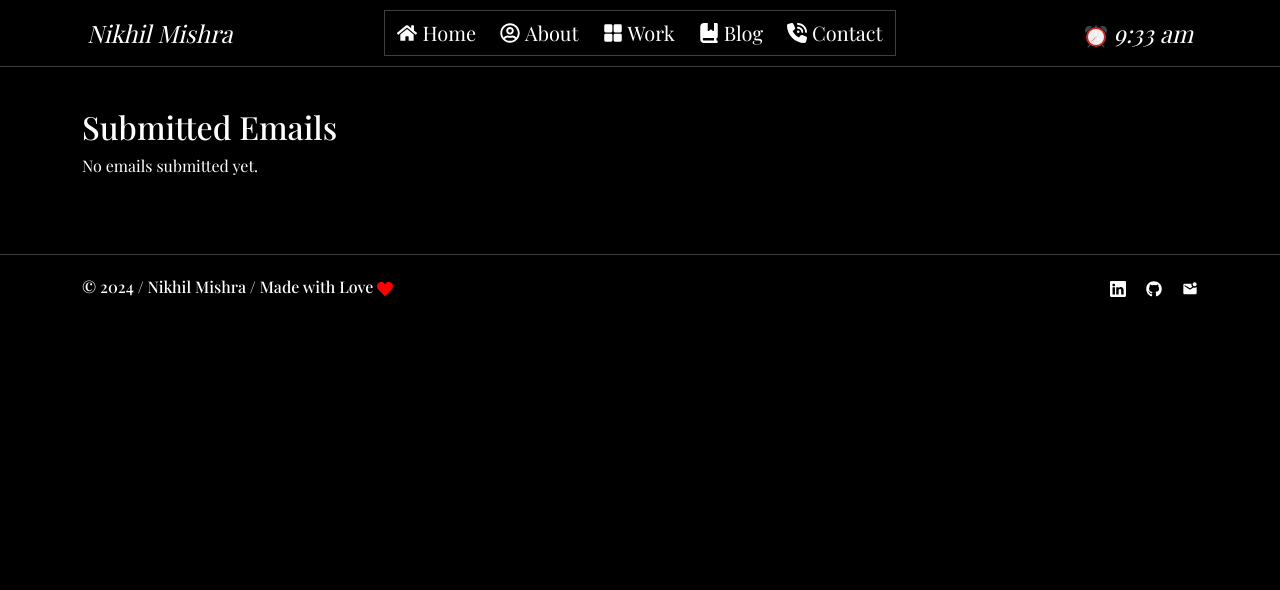
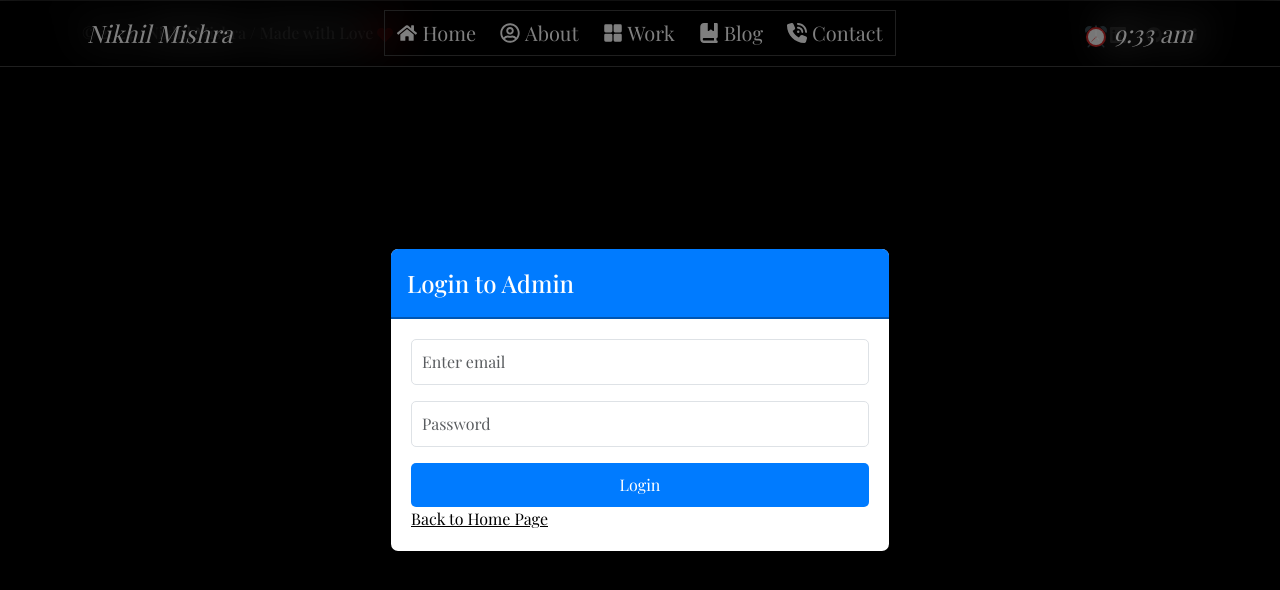
Before and after one commit to nikhil7476/nikhil-mishra-card, a Next.js app: page /admin in a window 1280 px wide. Shown: the top 590 px of the page. Built offline with nearby package versions, Linux system fonts and the light colour scheme; a web font is replaced by a local one.

Commit message:
modified:   src/pages/admin.js 	modified:   src/styles/Admin.module.css 	modified:   src/styles/globals.css

```diff
--- a/src/pages/admin.js
+++ b/src/pages/admin.js
@@ -1,35 +1,180 @@
-import { useEffect, useState } from 'react';
-import { Table, Button, Container } from 'react-bootstrap';
+// import { useEffect, useState } from 'react';
+// import { Table, Button, Container } from 'react-bootstrap';
+// import styles from "@/styles/Admin.module.css";
+
+// const Admin = () => {
+//     const [emailList, setEmailList] = useState([]);
+
+//     useEffect(() => {
+//         const storedEmails = localStorage.getItem('emails');
+//         if (storedEmails) {
+//             setEmailList(JSON.parse(storedEmails)); // Load emails from local storage
+//         }
+//     }, []);
+
+//     const handleDelete = (index) => {
+//         // Create a new list of emails excluding the one at the specified index
+//         const updatedEmails = emailList.filter((_, i) => i !== index);
+
+//         // Update the local storage and the state
+//         localStorage.setItem('emails', JSON.stringify(updatedEmails));
+//         setEmailList(updatedEmails); // Update the state to reflect changes
+//     };
+
+//     return (
+//         <>
+//             <section className={styles.adminMain}>
+//                 <Container className="mt-5">
+//                     <h2>Submitted Emails</h2>
+//                     {emailList.length > 0 ? (
+//                         <Table striped bordered hover>
+//                             <thead>
+//                                 <tr>
+//                                     <th>#</th>
+//                                     <th>Email Address</th>
+//                                     <th>Date of Subscription</th>
+//                                     <th>Actions</th>
+//                                 </tr>
+//                             </thead>
+//                             <tbody>
+//                                 {emailList.map((entry, index) => (
+//                                     <tr key={index}>
+//                                         <td>{index + 1}</td>
+//                                         <td>{entry.email}</td>
+//                                         <td>{new Date(entry.date).toLocaleString()}</td> {/* Format the date */}
+//                                         <td>
+//                                             <Button
+//                                                 variant="danger"
+//                                                 onClick={() => handleDelete(index)} // Call delete function
+//                                             >
+//                                                 Delete
+//                                             </Button>
+//                                         </td>
+//                                     </tr>
+//                                 ))}
+//                             </tbody>
+//                         </Table>
+//                     ) : (
+//                         <p>No emails submitted yet.</p>
+//                     )}
+//                 </Container>
+//             </section>
+//         </>
+//     );
+// };
+
+// export default Admin;
+
+import { useState, useEffect } from 'react';
+import { Table, Button, Container, Modal, Form } from 'react-bootstrap';
 import styles from "@/styles/Admin.module.css";
+import Link from 'next/link';
 
 const Admin = () => {
     const [emailList, setEmailList] = useState([]);
+    const [showModal, setShowModal] = useState(null);
+    const [username, setUsername] = useState('');
+    const [password, setPassword] = useState('');
+    const [error, setError] = useState('');
+
+    useEffect(() => {
+        const isLoggedIn = localStorage.getItem('isLoggedIn') === 'true';
+        setShowModal(isLoggedIn ? false : true);
+    }, []);
+
+    const handleLogin = () => {
+        if (username === 'nikhil@gmail.com' && password === 'Shivoham@24') {
+            setShowModal(false);
+            localStorage.setItem('isLoggedIn', 'true');
+        } else {
+            setError('Invalid credentials');
+        }
+    };
+
+    const handleLogout = () => {
+        localStorage.removeItem('isLoggedIn');
+        setShowModal(true);
+    };
 
     useEffect(() => {
         const storedEmails = localStorage.getItem('emails');
         if (storedEmails) {
-            setEmailList(JSON.parse(storedEmails)); // Load emails from local storage
+            setEmailList(JSON.parse(storedEmails));
         }
     }, []);
 
     const handleDelete = (index) => {
-        // Create a new list of emails excluding the one at the specified index
         const updatedEmails = emailList.filter((_, i) => i !== index);
-
-        // Update the local storage and the state
         localStorage.setItem('emails', JSON.stringify(updatedEmails));
-        setEmailList(updatedEmails); // Update the state to reflect changes
+        setEmailList(updatedEmails);
     };
 
     return (
         <>
+            {/* Styled Login Modal */}
+            {showModal !== null && (
+                <Modal
+                    show={showModal}
+                    onHide={() => { }}
+                    centered
+                    className={styles.loginModal}
+                >
+                    <Modal.Header closeButton className={styles.modalHeader}>
+                        <Modal.Title>Login to Admin</Modal.Title>
+                    </Modal.Header>
+                    <Modal.Body className={styles.modalBody}>
+                        <Form>
+                            <Form.Group className="mb-3">
+                                <Form.Control
+                                    type="email"
+                                    placeholder="Enter email"
+                                    value={username}
+                                    onChange={(e) => setUsername(e.target.value)}
+                                    className={styles.inputField}
+                                />
+                            </Form.Group>
+
+                            <Form.Group className="mb-3">
+                                <Form.Control
+                                    type="password"
+                                    placeholder="Password"
+                                    value={password}
+                                    onChange={(e) => setPassword(e.target.value)}
+                                    className={styles.inputField}
+                                />
+                            </Form.Group>
+
+                            {error && <p className={styles.errorText}>{error}</p>}
+
+                            <Button
+                                variant="primary"
+                                onClick={handleLogin}
+                                className={styles.loginButton}
+                            >
+                                Login
+                            </Button>
+                        </Form>
+                        <Link href="/home" title="Back to Home" className={styles.back}>Back to Home Page</Link>
+                    </Modal.Body>
+                </Modal>
+            )}
+
+            {/* Admin Section (only accessible after login) */}
+            {showModal === false && (
                 <section className={styles.adminMain}>
-                <Container className="mt-5">
-                    <h2>Submitted Emails</h2>
+                    <Container>
+                        <div className={styles.adminHead}>
+                            <h1>Admin Dashboard</h1>
+                            <Button variant="secondary" onClick={handleLogout} className={styles.buttonLogout}>
+                                Logout
+                            </Button>
+                        </div>
+                        <h2 className={styles.title}>Submitted Emails</h2>
                         {emailList.length > 0 ? (
+                            <div className={styles.tableContainer}>
                                 <Table striped bordered hover>
                                     <thead>
-                                <tr>
+                                        <tr className={styles.tableHeading}>
                                             <th>#</th>
                                             <th>Email Address</th>
                                             <th>Date of Subscription</th>
@@ -39,13 +184,13 @@ const Admin = () => {
                                     <tbody>
                                         {emailList.map((entry, index) => (
                                             <tr key={index}>
-                                        <td>{index + 1}</td>
-                                        <td>{entry.email}</td>
-                                        <td>{new Date(entry.date).toLocaleString()}</td> {/* Format the date */}
-                                        <td>
+                                                <td className={styles.tableData}>{index + 1}</td>
+                                                <td className={styles.tableData}>{entry.email}</td>
+                                                <td className={styles.tableData}>{new Date(entry.date).toLocaleString()}</td>
+                                                <td className={styles.tableActions}>
                                                     <Button
                                                         variant="danger"
-                                                onClick={() => handleDelete(index)} // Call delete function
+                                                        onClick={() => handleDelete(index)}
                                                     >
                                                         Delete
                                                     </Button>
@@ -54,11 +199,13 @@ const Admin = () => {
                                         ))}
                                     </tbody>
                                 </Table>
+                            </div>
                         ) : (
                             <p>No emails submitted yet.</p>
                         )}
                     </Container>
                 </section>
+            )}
         </>
     );
 };
--- a/src/styles/Admin.module.css
+++ b/src/styles/Admin.module.css
@@ -1,3 +1,95 @@
 .adminMain {
-    padding: 60px 0px;
+    padding: 120px 0px 60px 0px !important;
 }
+
+.adminHead {
+    display: flex;
+    justify-content: space-between;
+}
+
+.adminMain h2 {
+    color: #fff;
+}
+
+/* Modal Styling */
+.loginModal .modal-dialog {
+    max-width: 500px;
+    border-radius: 8px;
+}
+
+.modalHeader {
+    background-color: #007bff;
+    color: white;
+    border-bottom: 2px solid #0056b3;
+}
+
+.modalBody {
+    padding: 20px;
+}
+
+.inputField {
+    border-radius: 5px;
+    padding: 10px;
+    margin-bottom: 10px;
+}
+
+.errorText {
+    color: red;
+    font-size: 14px;
+    margin-bottom: 15px;
+}
+
+.loginButton {
+    width: 100%;
+    padding: 10px;
+    font-size: 16px;
+    border-radius: 5px;
+    background-color: #007bff;
+    border: none;
+}
+
+.loginButton:hover {
+    background-color: #0056b3;
+}
+
+.adminMain {
+    padding: 20px;
+}
+
+.back {
+    color: #000 !important;
+    text-align: center !important;
+    text-decoration: underline !important;
+    margin: 10px 0px !important;
+}
+
+/* Title Class */
+.title {
+    font-size: 24px;
+    color: #333;
+    margin-bottom: 20px;
+}
+
+.buttonLogout {
+    margin-bottom: 20px;
+}
+
+/* Table Styling */
+.tableContainer {
+    background-color: #f8f9fa;
+    border-radius: 8px;
+    margin-top: 20px;
+}
+
+.tableHeading {
+    background-color: #007bff;
+    color: white;
+}
+
+.tableData {
+    padding: 15px;
+}
+
+.tableActions {
+    padding: 15px;
+}
--- a/src/styles/globals.css
+++ b/src/styles/globals.css
@@ -53,6 +53,11 @@ section {
   }
 }
 
+/*Login Popup*/
+button.btn-close {
+  display: none !important;
+}
+
 /* .container {
   width: 1300px !important;
   max-width: 1300px !important;
```
Lines whose indentation alone changed are shown as unchanged.
